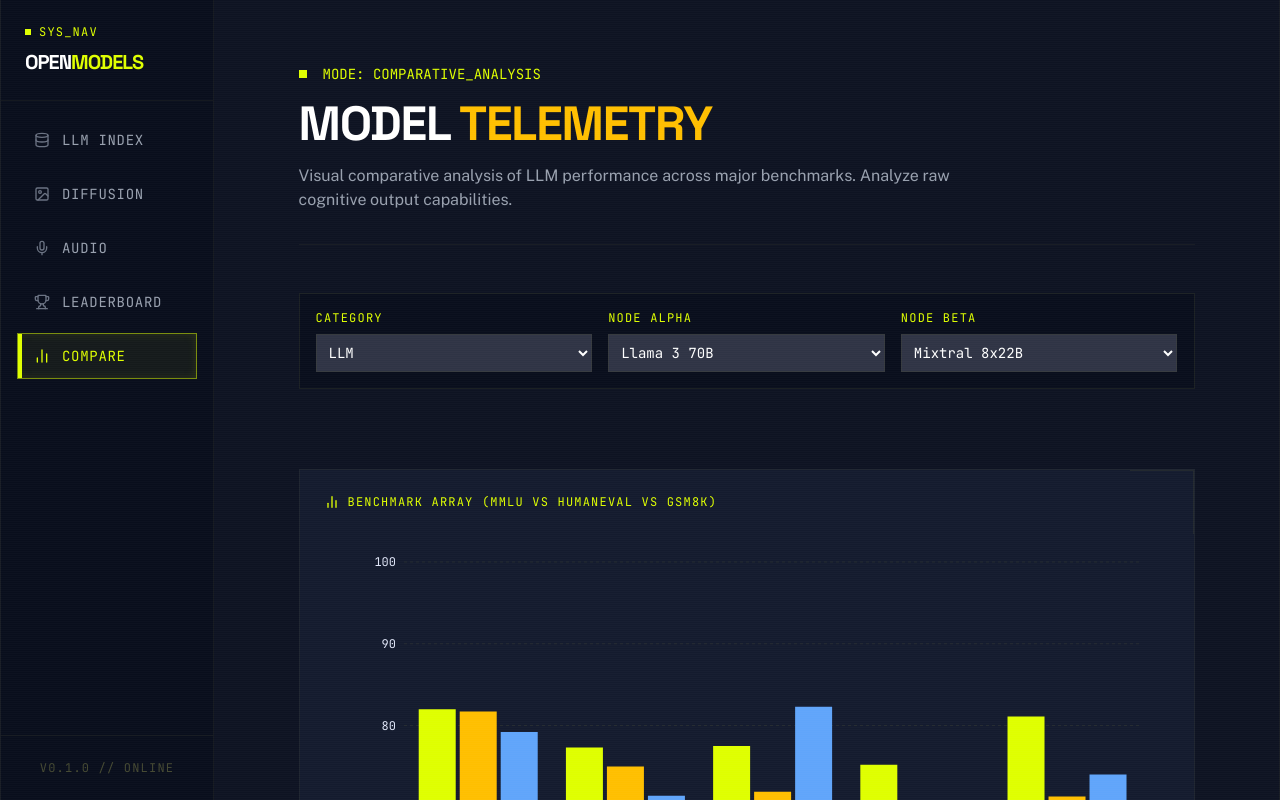
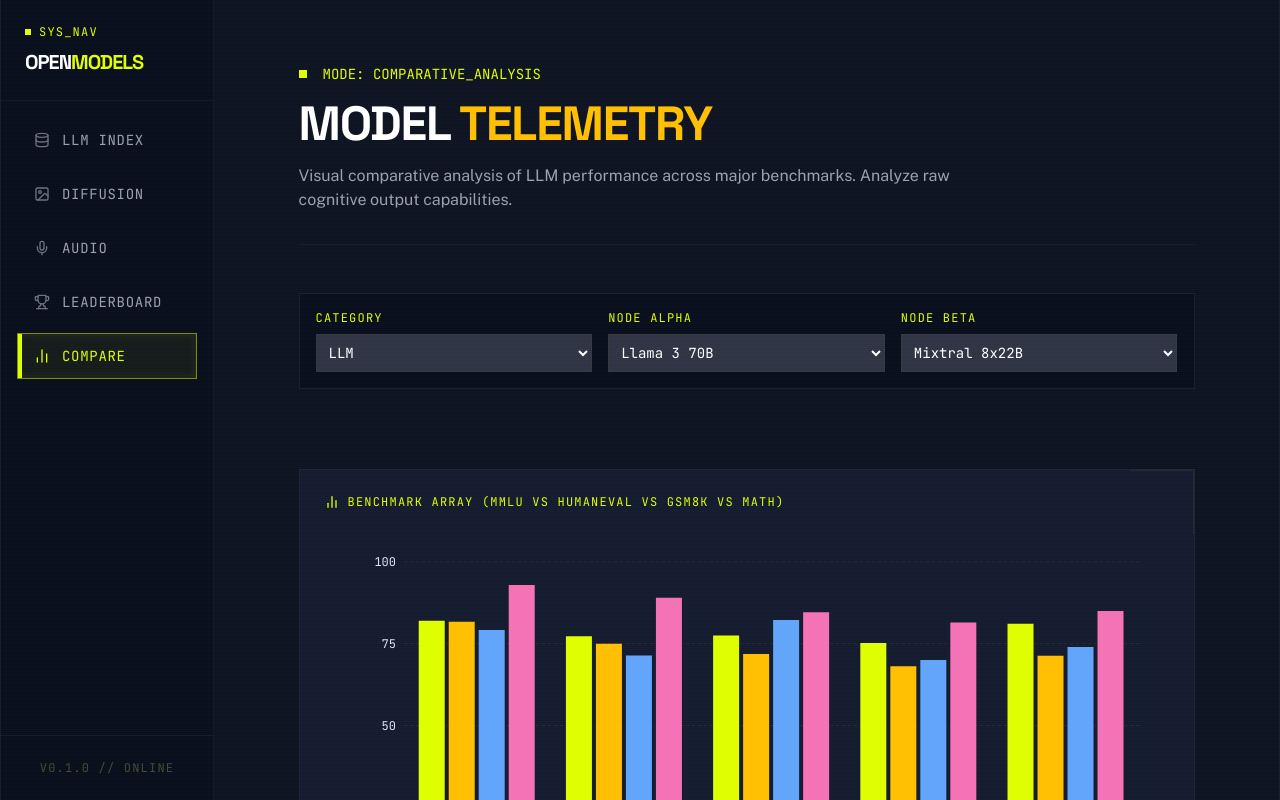
Before and after one commit to robertwt7/openmodels, a Next.js app: page /compare in a window 1280 px wide. Built offline with nearby package versions, Linux system fonts and the light colour scheme.

Commit message:
feat: enable dynamic chart rendering based on selected models

```diff
--- a/app/compare/page.tsx
+++ b/app/compare/page.tsx
@@ -30,21 +30,26 @@
   }, [activeCategory]);
 
   const models = (modelsData as any)[activeCategory];
+  const modelA = models.find((m: any) => m.id === modelAId) || models[0];
+  const modelB = models.find((m: any) => m.id === modelBId) || models[1] || models[0];
 
-  // Formatting data for the bar chart
-  const barChartData = models.map((m) => ({
-    name: m.name,
-    MMLU: m.benchmarks.mmlu,
-    HumanEval: m.benchmarks.humanEval,
-    GSM8K: m.benchmarks.gsm8k,
-  }));
+  const benchmarkKeys = Object.keys(modelA.benchmarks);
 
-  // Reshape data for radar chart comparing top 2 models
-  const radarChartData = Object.keys(models[0].benchmarks).map((key) => {
+  // Formatting data for the bar chart - show all models in category
+  const barChartData = models.map((m: any) => {
+    const entry: any = { name: m.name };
+    benchmarkKeys.forEach(key => {
+      entry[key] = m.benchmarks[key];
+    });
+    return entry;
+  });
+
+  // Reshape data for radar chart comparing selected Node Alpha vs Node Beta
+  const radarChartData = benchmarkKeys.map((key) => {
     return {
       subject: key.toUpperCase(),
-      [models[0].name]: (models[0].benchmarks as any)[key],
-      [models[1].name]: (models[1].benchmarks as any)[key],
+      [modelA.name]: (modelA.benchmarks as any)[key],
+      [modelB.name]: (modelB.benchmarks as any)[key],
     };
   });
 
@@ -57,7 +62,7 @@
           {payload.map((entry: any, index: number) => (
             <p key={index} className="font-mono text-sm flex gap-4 justify-between" style={{ color: entry.color }}>
               <span className="uppercase">{entry.name}:</span>
-              <span>{entry.value}%</span>
+              <span>{entry.value}</span>
             </p>
           ))}
         </div>
@@ -65,6 +70,8 @@
     }
     return null;
   };
+
+  const colors = ["#DFFF00", "#FFBF00", "#60a5fa", "#f472b6", "#a78bfa"];
 
   return (
     <>
@@ -77,7 +84,7 @@
           Model <span className="text-secondary-container">Telemetry</span>
         </h1>
         <p className="text-gray-400 font-body max-w-2xl">
-          Visual comparative analysis of LLM performance across major benchmarks.
+          Visual comparative analysis of {activeCategory.toUpperCase()} performance across major benchmarks.
           Analyze raw cognitive output capabilities.
         </p>
       </header>
@@ -88,7 +95,7 @@
           <select
             value={activeCategory}
             onChange={(e) => setActiveCategory(e.target.value as any)}
-            className="bg-surface-highest border border-outline-variant/30 p-2 text-white outline-none focus:border-primary"
+            className="bg-surface-highest border border-outline-variant/30 p-2 text-white outline-none focus:border-primary cursor-pointer hover:border-primary/50 transition-colors"
           >
             <option value="llm">LLM</option>
             <option value="diffusion">DIFFUSION</option>
@@ -100,9 +107,9 @@
           <select
             value={modelAId}
             onChange={(e) => setModelAId(e.target.value)}
-            className="bg-surface-highest border border-outline-variant/30 p-2 text-white outline-none focus:border-primary"
+            className="bg-surface-highest border border-outline-variant/30 p-2 text-white outline-none focus:border-primary cursor-pointer hover:border-primary/50 transition-colors"
           >
-            {(modelsData as any)[activeCategory].map((m: any) => (
+            {models.map((m: any) => (
               <option key={m.id} value={m.id}>{m.name}</option>
             ))}
           </select>
@@ -112,9 +119,9 @@
           <select
             value={modelBId}
             onChange={(e) => setModelBId(e.target.value)}
-            className="bg-surface-highest border border-outline-variant/30 p-2 text-white outline-none focus:border-primary"
+            className="bg-surface-highest border border-outline-variant/30 p-2 text-white outline-none focus:border-primary cursor-pointer hover:border-primary/50 transition-colors"
           >
-            {(modelsData as any)[activeCategory].map((m: any) => (
+            {models.map((m: any) => (
               <option key={m.id} value={m.id}>{m.name}</option>
             ))}
           </select>
@@ -125,7 +132,7 @@
         <div className="absolute top-0 right-0 w-16 h-16 border-t border-r border-outline-variant/30"></div>
         <h2 className="font-mono text-xs uppercase tracking-widest text-primary mb-8 flex items-center gap-2">
           <BarChart2Icon className="w-4 h-4" />
-          Benchmark Array (MMLU vs HumanEval vs GSM8K)
+          Benchmark Array ({benchmarkKeys.map(k => k.toUpperCase()).join(" vs ")})
         </h2>
         <div className="h-[400px] w-full">
           <ResponsiveContainer width="100%" height="100%">
@@ -135,12 +142,12 @@
             >
               <CartesianGrid strokeDasharray="3 3" stroke="#454932" opacity={0.3} vertical={false} />
               <XAxis dataKey="name" stroke="#e0e6f8" fontFamily="var(--font-jetbrains-mono)" fontSize={12} tickLine={false} axisLine={false} />
-              <YAxis stroke="#e0e6f8" fontFamily="var(--font-jetbrains-mono)" fontSize={12} domain={[60, 100]} tickLine={false} axisLine={false} />
+              <YAxis stroke="#e0e6f8" fontFamily="var(--font-jetbrains-mono)" fontSize={12} tickLine={false} axisLine={false} />
               <Tooltip content={<CustomTooltip />} cursor={{ fill: '#2f3445', opacity: 0.4 }} />
               <Legend wrapperStyle={{ fontFamily: 'var(--font-jetbrains-mono)', fontSize: '12px' }} iconType="square" />
-              <Bar dataKey="MMLU" fill="#DFFF00" />
-              <Bar dataKey="HumanEval" fill="#FFBF00" />
-              <Bar dataKey="GSM8K" fill="#60a5fa" />
+              {benchmarkKeys.map((key, index) => (
+                <Bar key={key} dataKey={key} fill={colors[index % colors.length]} />
+              ))}
             </BarChart>
           </ResponsiveContainer>
         </div>
@@ -149,16 +156,16 @@
       <section className="bg-surface-low border border-outline-variant/20 p-6 relative overflow-hidden">
         <h2 className="font-mono text-xs uppercase tracking-widest text-primary mb-8 flex items-center gap-2">
           <RadarIcon className="w-4 h-4" />
-          Multivariate Capability Spread
+          Node Comparison: {modelA.name} vs {modelB.name}
         </h2>
         <div className="h-[500px] w-full flex items-center justify-center">
            <ResponsiveContainer width="100%" height="100%">
               <RadarChart cx="50%" cy="50%" outerRadius="70%" data={radarChartData}>
                 <PolarGrid stroke="#454932" />
                 <PolarAngleAxis dataKey="subject" tick={{ fill: '#e0e6f8', fontSize: 12, fontFamily: 'var(--font-jetbrains-mono)' }} />
-                <PolarRadiusAxis angle={30} domain={[60, 100]} tick={{ fill: '#e0e6f8', fontSize: 10 }} />
-                <Radar name={models[0].name} dataKey={models[0].name} stroke="#DFFF00" fill="#DFFF00" fillOpacity={0.2} />
-                <Radar name={models[1].name} dataKey={models[1].name} stroke="#FFBF00" fill="#FFBF00" fillOpacity={0.2} />
+                <PolarRadiusAxis angle={30} tick={{ fill: '#e0e6f8', fontSize: 10 }} />
+                <Radar name={modelA.name} dataKey={modelA.name} stroke="#DFFF00" fill="#DFFF00" fillOpacity={0.2} />
+                <Radar name={modelB.name} dataKey={modelB.name} stroke="#FFBF00" fill="#FFBF00" fillOpacity={0.2} />
                 <Legend wrapperStyle={{ fontFamily: 'var(--font-jetbrains-mono)', fontSize: '12px', marginTop: '20px' }} />
                 <Tooltip content={<CustomTooltip />} />
               </RadarChart>
```
